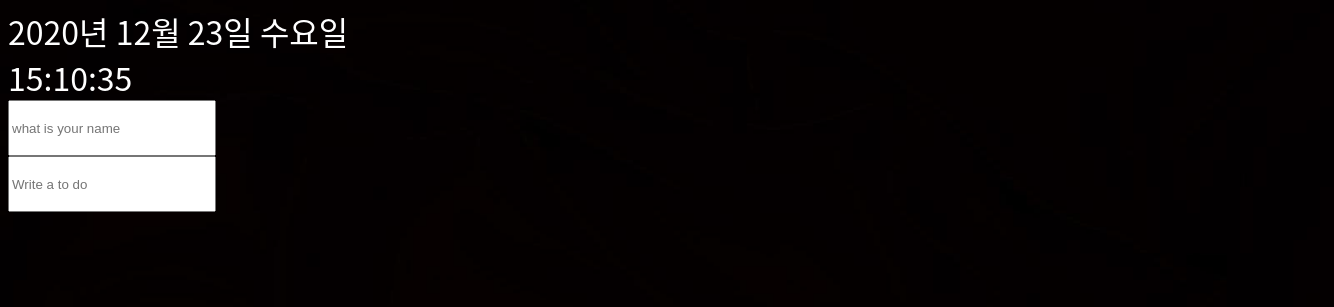
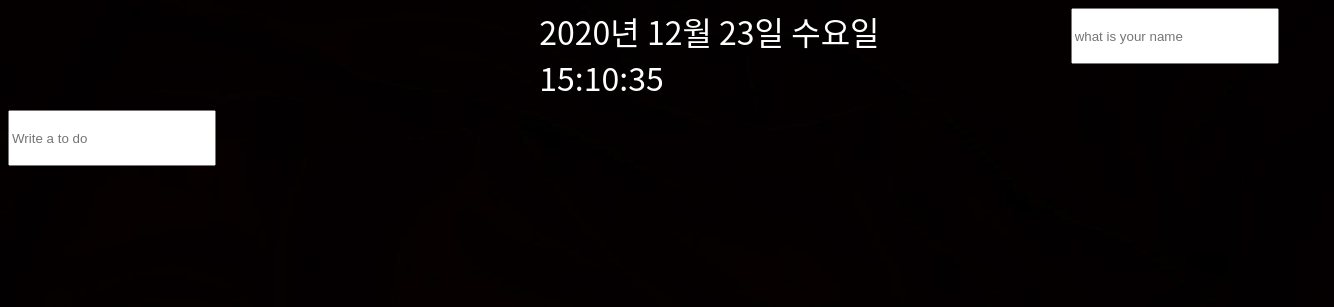
Before and after one commit to woosub-lee/mirror_project-school, an Electron app: page index.html in a window 1600 px wide. Shown: the whole page, without its empty margins (0-1334 px from the left). Drawn offline with Linux system fonts and the light colour scheme; no server answers.

Commit message:
setting grid css non-complete

```diff
--- a/package.json
+++ b/package.json
@@ -18,9 +18,9 @@
   "homepage": "https://github.com/woosub-lee/mirror_project-school#readme",
   "keywords": [],
   "devDependencies": {
-    "electron": "^11.0.1"
+    "electron": "^11.1.1"
   },
   "dependencies": {
-    "firebase": "^8.2.0"
+    "firebase": "^8.2.1"
   }
 }
--- a/style.css
+++ b/style.css
@@ -5,6 +5,10 @@ body{
     background-size: cover;
     color: white;
     font-size: xx-large;
+    display: grid;
+    grid-template-columns: 1fr 1fr 1fr;
+    grid-template-rows: 1fr 1fr 1fr;
+    gap: 10px 10px;
 }
 p{
     margin: 0px;
@@ -34,3 +38,27 @@ span{
     font-size: medium;
     color: white;
 }
+.TOP_LEFT{
+    grid-column: 1/2;
+    grid-row: 1/2;
+}
+.TOP_MIDDLE{
+    grid-column: 2/3;
+    grid-row: 1/2;
+}
+.TOP_RIGHT{
+    grid-column: 3/4;
+    grid-row: 1/2;
+}
+.CENTER_LEFT{
+    grid-column: 1/2;
+    grid-row: 2/3;
+}
+.CENTER_MIDDLE{
+    grid-column: 2/3;
+    grid-row: 2/3;
+}
+.CENTER_RIGHT{
+    grid-column: 3/4;
+    grid-row: 2/3;
+}
```
Also changed, not shown: 2 other files.
